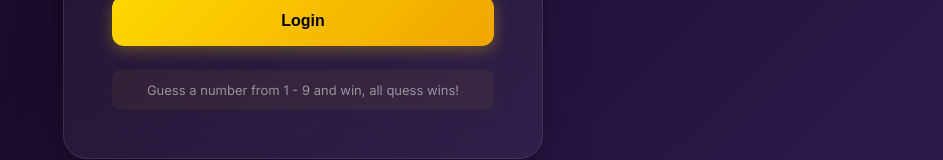
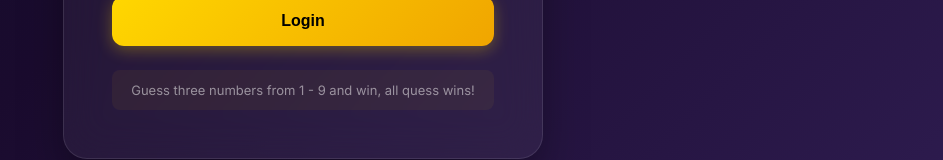
Before and after one commit to mishael6/LuckyTriple, a React (Vite) app in the folder frontend/: page / in a window 1280 px wide. Shown: the part 600-760 px from the top of the page, without its empty margins (337-1280 px from the left). Built offline with nearby package versions, Linux system fonts and the light colour scheme.

Commit message:
Update hint text for number guessing game

```diff
--- a/frontend/src/components/pages/AuthPage.jsx
+++ b/frontend/src/components/pages/AuthPage.jsx
@@ -109,7 +109,7 @@ export const AuthPage = ({ onLogin }) => {
         </form>
 
         <div className="demo-hint">
-          Guess a number from 1 - 9 and win, all quess wins!
+          Guess three numbers from 1 - 9 and win, all quess wins!
         </div>
       </motion.div>
     </div>
```
